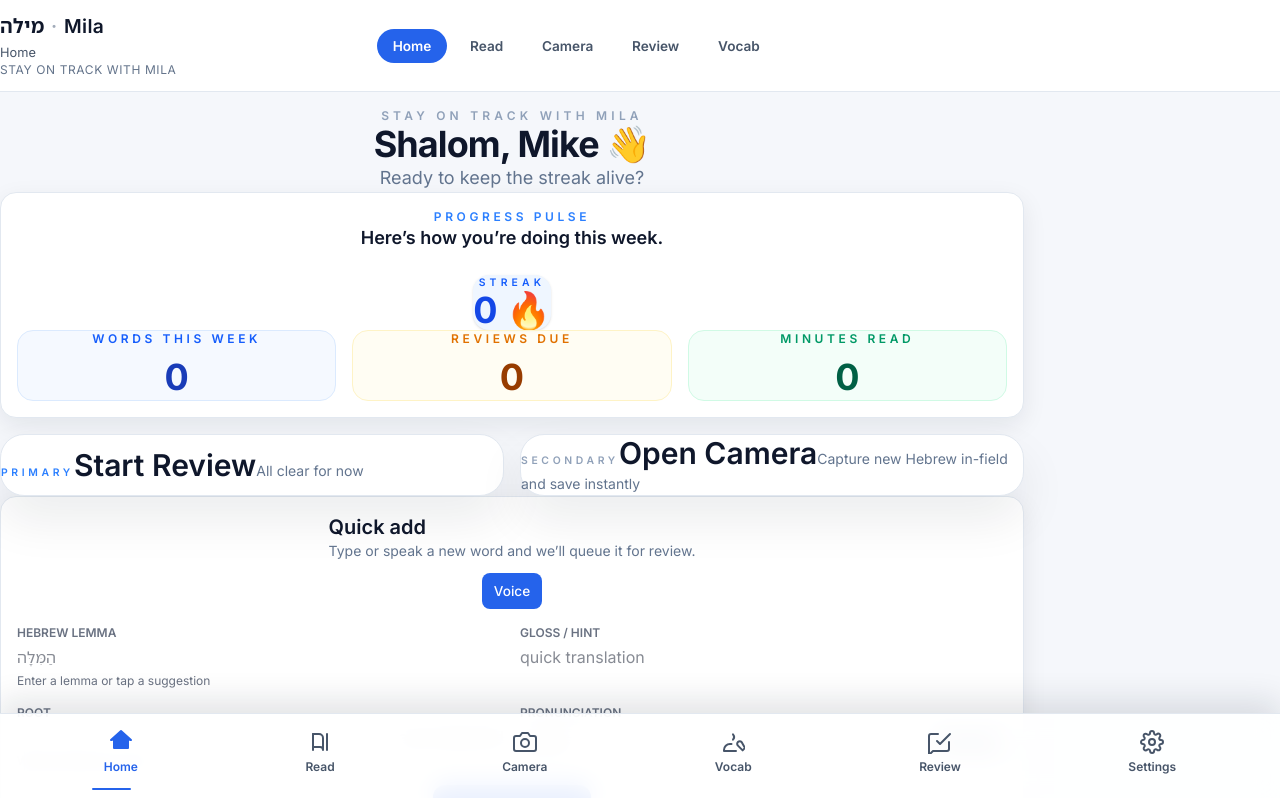
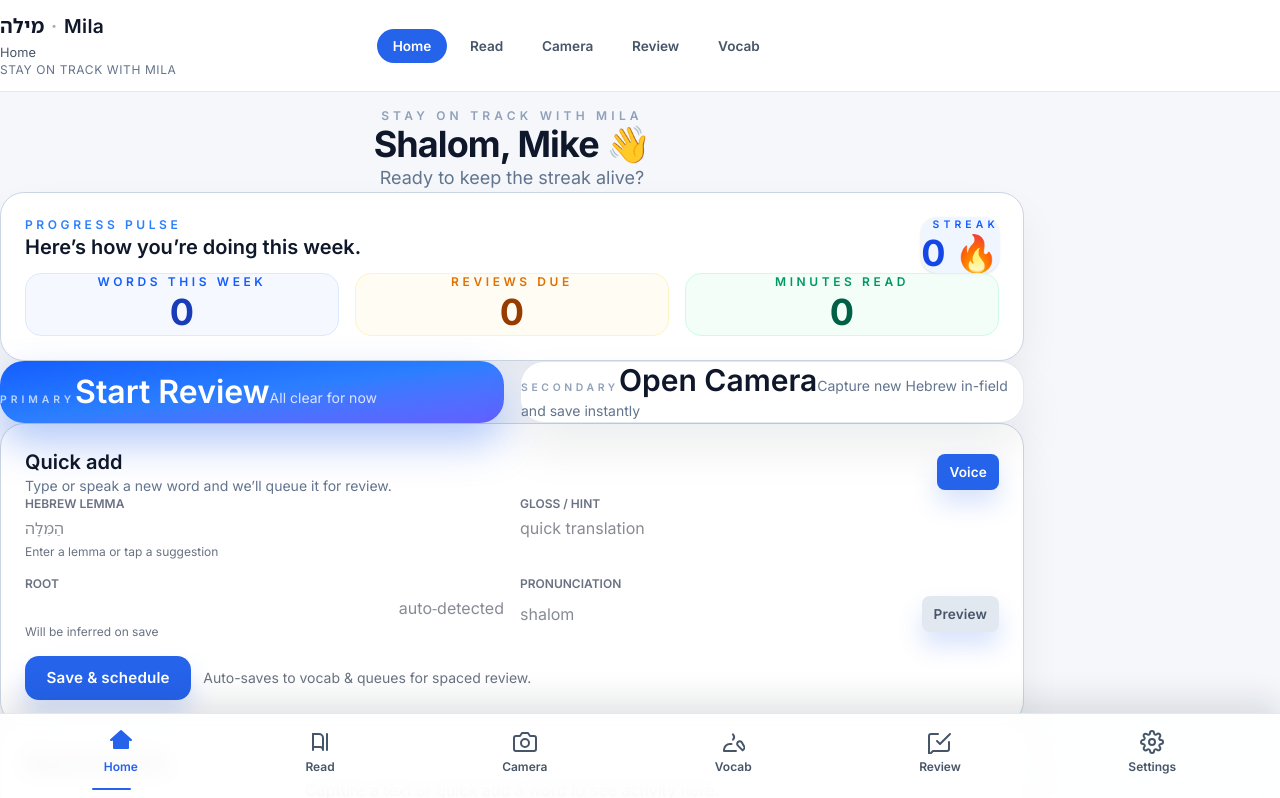
Before and after one commit to michaperki/mila, a React (Vite) app in the folder apps/web/: page / in a window 1280 px wide. Shown: the top 798 px of the page. Built offline with nearby package versions, Linux system fonts and the light colour scheme.

Commit message:
style: normalize cards and button styling

```diff
--- a/apps/web/src/app.css
+++ b/apps/web/src/app.css
@@ -149,30 +149,49 @@ a:focus-visible,
   text-align: right;
 }
 
+
 .card {
   background-color: var(--card-background-color);
-  border-radius: var(--radius-lg);
-  box-shadow: 0 8px 24px rgba(15, 23, 42, 0.08);
-  border: 1px solid var(--border-color);
-  padding: 1rem;
-  margin-bottom: 1rem;
+  border-radius: 1.5rem;
+  border: 1px solid var(--border-subtle-color);
+  box-shadow: 0 20px 40px rgba(15, 23, 42, 0.06);
+  padding: 1.5rem;
+  transition: box-shadow var(--transition-fast), transform var(--transition-fast);
+}
+
+.card:hover {
+  box-shadow: 0 28px 48px rgba(15, 23, 42, 0.08);
 }
 
 .btn {
   display: inline-flex;
   align-items: center;
   justify-content: center;
+  gap: 0.5rem;
+  border-radius: 0.875rem;
   background-color: var(--primary-color);
   color: white;
-  padding: 0.5rem 1rem;
-  border-radius: var(--radius-md);
+  padding: 0.6rem 1.35rem;
+  font-size: 0.95rem;
+  font-weight: 600;
+  letter-spacing: 0.01em;
   border: none;
-  font-size: 1rem;
-  font-weight: 500;
   cursor: pointer;
-  transition: background-color 0.2s;
+  transition: transform var(--transition-fast), box-shadow var(--transition-fast), background-color var(--transition-fast);
   min-height: var(--tap-target-min);
   min-width: var(--tap-target-min);
+  box-shadow: 0 14px 24px rgba(37, 99, 235, 0.18);
+}
+
+.btn:hover {
+  background-color: var(--primary-light-color);
+  box-shadow: 0 18px 28px rgba(37, 99, 235, 0.22);
+  transform: translateY(-1px);
+}
+
+.btn:focus-visible {
+  outline: 2px solid var(--outline-color);
+  outline-offset: 3px;
 }
 
 .btn-small {
@@ -202,10 +221,6 @@ a:focus-visible,
   color: var(--text-color);
 }
 
-.btn:hover {
-  background-color: var(--primary-light-color);
-}
-
 .btn:disabled {
   background-color: var(--secondary-soft-color);
   color: var(--text-light-color);
@@ -215,6 +230,7 @@ a:focus-visible,
 .btn-secondary {
   background-color: var(--secondary-color);
   color: #ffffff;
+  box-shadow: 0 14px 26px rgba(30, 41, 59, 0.14);
 }
 
 .btn-secondary:hover {
@@ -222,100 +238,35 @@ a:focus-visible,
   color: #ffffff;
 }
 
+.btn-outline {
+  background-color: transparent;
+  color: var(--text-color);
+  border: 1px solid var(--border-color);
+  box-shadow: none;
+}
+
+.btn-outline:hover {
+  background-color: rgba(15, 23, 42, 0.04);
+  color: var(--text-color);
+  box-shadow: none;
+}
+
+.btn-ghost {
+  background-color: rgba(37, 99, 235, 0.12);
+  color: var(--primary-color);
+  box-shadow: none;
+}
+
+.btn-ghost:hover {
+  background-color: rgba(37, 99, 235, 0.18);
+  color: var(--primary-light-color);
+}
+
 .icon-btn {
   background: transparent;
   border: none;
   cursor: pointer;
   padding: 0.25rem;
-}
-
-/* Layout classes */
-.flex {
-  display: flex;
-}
-
-.flex-col {
-  flex-direction: column;
-}
-
-.items-center {
-  align-items: center;
-}
-
-.justify-center {
-  justify-content: center;
-}
-
-.justify-between {
-  justify-content: space-between;
-}
-
-.gap-1 {
-  gap: 0.25rem;
-}
-
-.gap-2 {
-  gap: 0.5rem;
-}
-
-.gap-4 {
-  gap: 1rem;
-}
-
-/* Spacing */
-.mt-1 {
-  margin-top: 0.25rem;
-}
-
-.mt-2 {
-  margin-top: 0.5rem;
-}
-
-.mt-4 {
-  margin-top: 1rem;
-}
-
-.mb-1 {
-  margin-bottom: 0.25rem;
-}
-
-.mb-2 {
-  margin-bottom: 0.5rem;
-}
-
-.mb-4 {
-  margin-bottom: 1rem;
-}
-
-/* Typography */
-.text-sm {
-  font-size: 0.875rem;
-}
-
-.text-lg {
-  font-size: 1.125rem;
-}
-
-.text-center {
-  text-align: center;
-}
-
-.text-xl {
-  font-size: 1.25rem;
-}
-
-.text-7xl {
-  font-size: 4.5rem;
-  line-height: 1.1;
-}
-
-.text-7xl {
-  font-size: 4.5rem;
-  line-height: 1.1;
-}
-
-.font-bold {
-  font-weight: 700;
 }
 
 /* Hebrew specific styles */
--- a/apps/web/src/routes/Home.tsx
+++ b/apps/web/src/routes/Home.tsx
@@ -327,23 +327,23 @@ function Home() {
 
         <section className="grid gap-4 sm:grid-cols-2">
           <button
-            className="rounded-3xl border border-slate-200 bg-white p-6 text-left shadow-soft transition transform hover:-translate-y-1 hover:shadow-lg focus-visible:outline focus-visible:outline-2 focus-visible:outline-primary sm:p-7"
+            className="group rounded-3xl bg-gradient-to-br from-blue-600 via-blue-500 to-indigo-500 p-6 text-left text-white shadow-[0_20px_40px_rgba(37,99,235,0.35)] transition-transform duration-200 hover:-translate-y-1 hover:shadow-[0_28px_48px_rgba(37,99,235,0.4)] focus-visible:outline focus-visible:outline-2 focus-visible:outline-offset-3 focus-visible:outline-blue-200 sm:p-7"
             onClick={() => navigate('/review')}
           >
-            <span className="text-[0.65rem] font-semibold uppercase tracking-[0.35em] text-blue-500">Primary</span>
-            <span className="mt-2 text-2xl font-semibold text-slate-900 sm:text-3xl">Start Review</span>
-            <span className="mt-2 text-sm text-slate-500">
+            <span className="text-[0.65rem] font-semibold uppercase tracking-[0.38em] text-white/70">Primary</span>
+            <span className="mt-2 text-3xl font-semibold sm:text-[2rem]">Start Review</span>
+            <span className="mt-3 text-sm text-white/80 group-hover:text-white">
               {reviewsDue > 0 ? `${reviewsDue} card${reviewsDue === 1 ? '' : 's'} waiting` : 'All clear for now'}
             </span>
           </button>
 
           <button
-            className="rounded-3xl border border-slate-200 bg-white p-6 text-left shadow-soft transition transform hover:-translate-y-1 hover:shadow-lg focus-visible:outline focus-visible:outline-2 focus-visible:outline-primary sm:p-7"
+            className="group rounded-3xl border border-slate-200 bg-white p-6 text-left text-slate-900 shadow-soft transition-transform duration-200 hover:-translate-y-1 hover:shadow-lg focus-visible:outline focus-visible:outline-2 focus-visible:outline-offset-3 focus-visible:outline-primary sm:p-7"
             onClick={() => navigate('/camera')}
           >
-            <span className="text-[0.65rem] font-semibold uppercase tracking-[0.35em] text-slate-400">Secondary</span>
+            <span className="text-[0.65rem] font-semibold uppercase tracking-[0.35em] text-slate-400 group-hover:text-primary">Secondary</span>
             <span className="mt-2 text-2xl font-semibold text-slate-900 sm:text-3xl">Open Camera</span>
-            <span className="mt-2 text-sm text-slate-500">Capture new Hebrew in-field and save instantly</span>
+            <span className="mt-3 text-sm text-slate-500">Capture new Hebrew in-field and save instantly</span>
           </button>
         </section>
 
```
